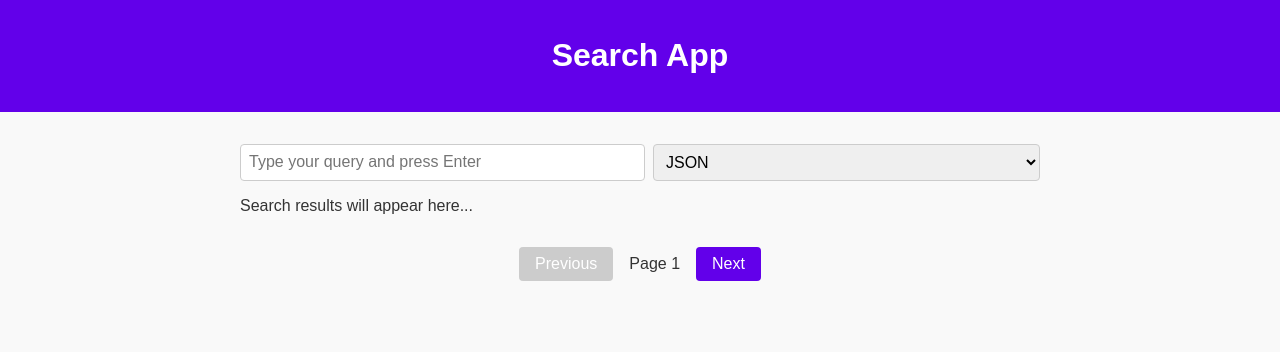
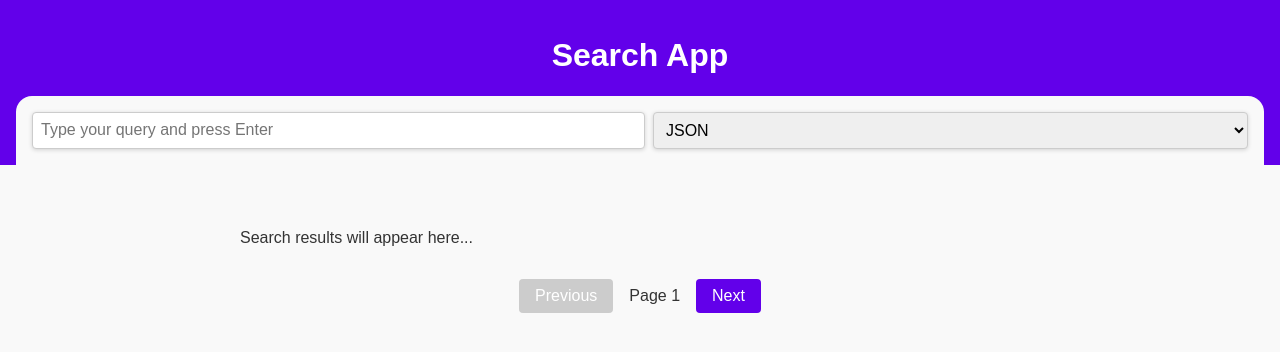
Before and after one commit to chris-cadev/video-subcriptions-extractor, a FastAPI app: page / in a window 1280 px wide. Shown: the top 352 px of the page. Run offline with FastAPI, Linux system fonts and the light colour scheme.

Commit message:
little improvement in the search bar

```diff
--- a/static/styles.css
+++ b/static/styles.css
@@ -16,6 +16,7 @@ header {
 main {
     padding: 2rem;
     max-width: 800px;
+    background-color: #f9f9f9;
     margin: auto;
 }
 
--- a/templates/single_page.html
+++ b/templates/single_page.html
@@ -1,5 +1,6 @@
 <!DOCTYPE html>
 <html lang="en">
+
 <head>
     <meta charset="UTF-8">
     <meta name="viewport" content="width=device-width, initial-scale=1.0">
@@ -94,7 +95,7 @@
                     ${results.map(result => `
                         <div class="result-item">
                             <a href="${result.url || '#'}" target="_blank" class="result-title">
-                                ${result.title || "No Title"}
+                                ${[result.channelTitle, result.title || "No Title"].filter(Boolean).join(' - ')}
                             </a>
                             <div class="result-url">${result.url || "No URL available"}</div>
                             <p class="result-snippet">${result.description || "No description available."}</p>
@@ -115,10 +116,14 @@
         }
 
         header {
+            position: sticky;
+            top: 0;
+            z-index: 1000;
             background-color: #6200ea;
             color: white;
             padding: 1rem;
             text-align: center;
+            padding-bottom: 0;
         }
 
         main {
@@ -128,12 +133,21 @@
         }
 
         .search-bar {
+            background: #f9f9f9;
+            padding: 1rem;
+            box-sizing: border-box;
+            border-radius: 1rem 1rem 0 0;
             margin-bottom: 1rem;
             display: flex;
             gap: 0.5rem;
         }
 
-        .search-bar input, .search-bar select {
+        .search-bar>* {
+            box-shadow: rgba(0, 0, 0, 0.16) 0px 1px 4px;
+        }
+
+        .search-bar input,
+        .search-bar select {
             padding: 0.5rem;
             font-size: 1rem;
             width: 100%;
@@ -191,11 +205,10 @@
         }
     </style>
 </head>
+
 <body>
     <header>
         <h1>Search App</h1>
-    </header>
-    <main>
         <div class="search-bar">
             <input type="text" id="query" placeholder="Type your query and press Enter" />
             <select id="source">
@@ -203,6 +216,8 @@
                 <option value="solr">Solr</option>
             </select>
         </div>
+    </header>
+    <main>
         <div id="results">
             <p>Search results will appear here...</p>
         </div>
@@ -213,4 +228,5 @@
         </div>
     </main>
 </body>
+
 </html>
```
